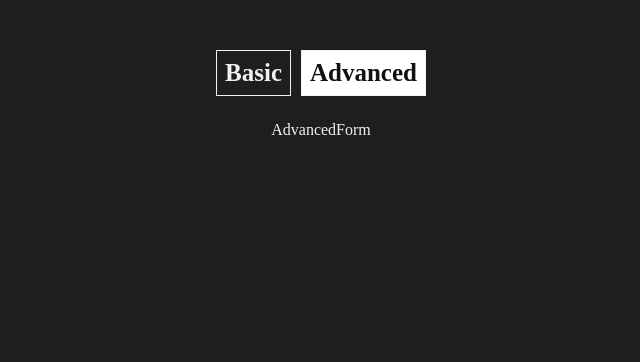
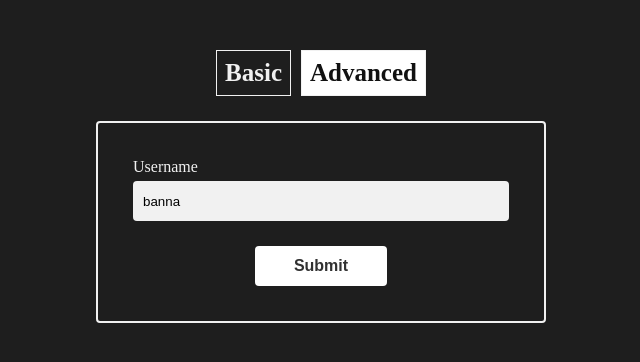
Before and after one commit to Cphasanulbanna/formik, a React (Vite) app: page / in a window 1280 px wide. Both pictures are taken after a click on the element "Advanced". Shown: the top 362 px of the page, without its empty margins (319-959 px from the left). Built offline with nearby package versions, Linux system fonts and the light colour scheme.

Commit message:
created advanced schema

```diff
--- /dev/null
+++ b/src/components/CustomInput.jsx
@@ -0,0 +1,18 @@
+import { useField } from "formik";
+import React from "react";
+
+const CustomInput = ({ label, ...props }) => {
+    const [field, meta] = useField(props);
+    console.log(field, "field");
+    return (
+        <>
+            <label htmlFor="">{label}</label>
+            <input
+                {...props}
+                {...field}
+            />
+        </>
+    );
+};
+
+export default CustomInput;
--- a/src/components/advanced-form/AdvancedForm.jsx
+++ b/src/components/advanced-form/AdvancedForm.jsx
@@ -2,8 +2,37 @@ import React from "react";
 
 import "./advanced-form.scss";
 
+import { Field, Form, Formik, useFormik } from "formik";
+
+import { adVancedSchema, basicSchema } from "../schemas";
+import CustomInput from "../CustomInput";
+
 function AdvancedForm() {
-    return <div>AdvancedForm</div>;
+    return (
+        <Formik
+            initialValues={{ username: "banna" }}
+            validationSchema={adVancedSchema}
+        >
+            {(props) => (
+                <Form>
+                    <CustomInput
+                        label="Username"
+                        name="username"
+                        type="text"
+                        placeholder="Enter your username"
+                    />
+
+                    <button
+                        // disabled={isSubmitting || Object.keys(errors).length > 0}
+                        className="button"
+                        type="submit"
+                    >
+                        Submit
+                    </button>
+                </Form>
+            )}
+        </Formik>
+    );
 }
 
 export default AdvancedForm;
--- a/src/components/schemas/index.js
+++ b/src/components/schemas/index.js
@@ -16,3 +16,12 @@ export const basicSchema = yup.object().shape({
         .oneOf([yup.ref("password"), null], "Passwords must match")
         .required("Paassword is required"),
 });
+
+export const adVancedSchema = yup.object().shape({
+    username: yup.string().min(3, "Username must be atleast 3 character").required("required"),
+    jobType: yup
+        .string()
+        .oneOf(["designer", "developer", "manager", "other"], "Invalid job type")
+        .required("required"),
+    acceptedTos: yup.boolean().oneOf([true], "Please accept the terms and service"),
+});
```
